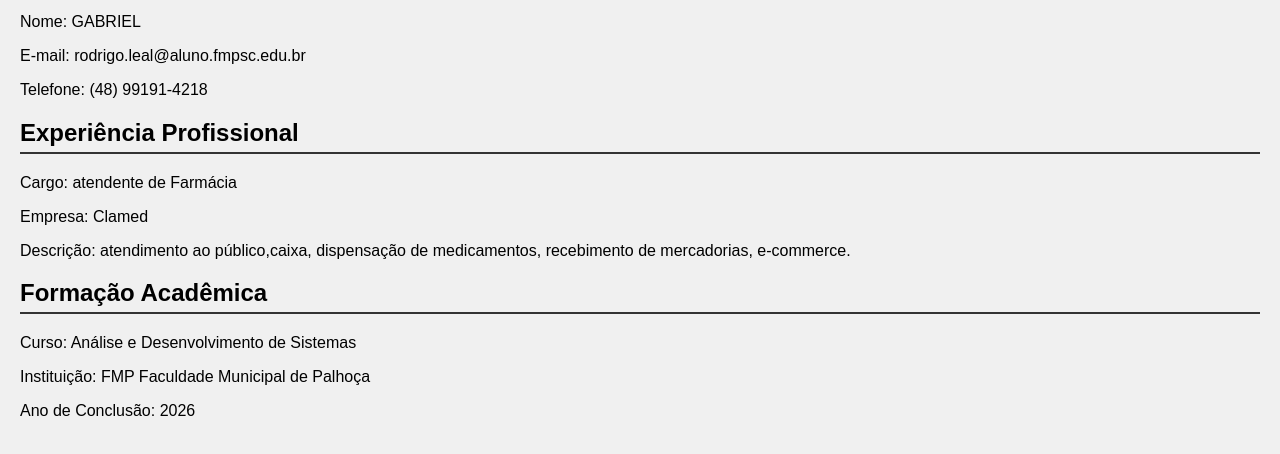
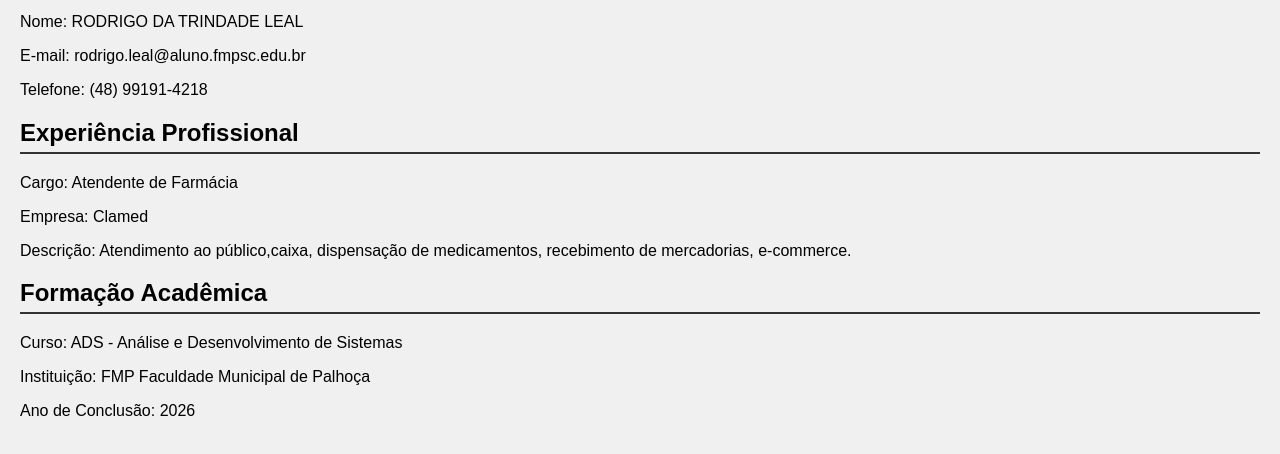
Before and after one commit to rodrigoleal3112/curriculoTeste, a plain HTML site: page index.html in a window 1280 px wide. Shown: the part 368-822 px from the top of the page. Drawn offline with Linux system fonts and the light colour scheme.

Commit message:
Update index.html

```diff
--- a/index.html
+++ b/index.html
@@ -39,17 +39,17 @@
     <div id="main-content">
         <h2>Dados Pessoais</h2>
         <img id="profile-image" src="https://i.postimg.cc/kGGKTY18/minha-foto.png" alt="Foto de Perfil">
-        <p>Nome: GABRIEL</p>
+        <p>Nome: RODRIGO DA TRINDADE LEAL</p>
         <p>E-mail: rodrigo.leal@aluno.fmpsc.edu.br</p>
         <p>Telefone: (48) 99191-4218</p>
 
         <h2>Experiência Profissional</h2>
-        <p>Cargo: atendente de Farmácia</p>
+        <p>Cargo: Atendente de Farmácia</p>
         <p>Empresa: Clamed</p>
-        <p>Descrição: atendimento ao público,caixa, dispensação de medicamentos, recebimento de mercadorias, e-commerce.</p>
+        <p>Descrição: Atendimento ao público,caixa, dispensação de medicamentos, recebimento de mercadorias, e-commerce.</p>
 
         <h2>Formação Acadêmica</h2>
-        <p>Curso: Análise e Desenvolvimento de Sistemas</p>
+        <p>Curso: ADS - Análise e Desenvolvimento de Sistemas</p>
         <p>Instituição: FMP Faculdade Municipal de Palhoça</p>
         <p>Ano de Conclusão: 2026</p>
     </div>
```
